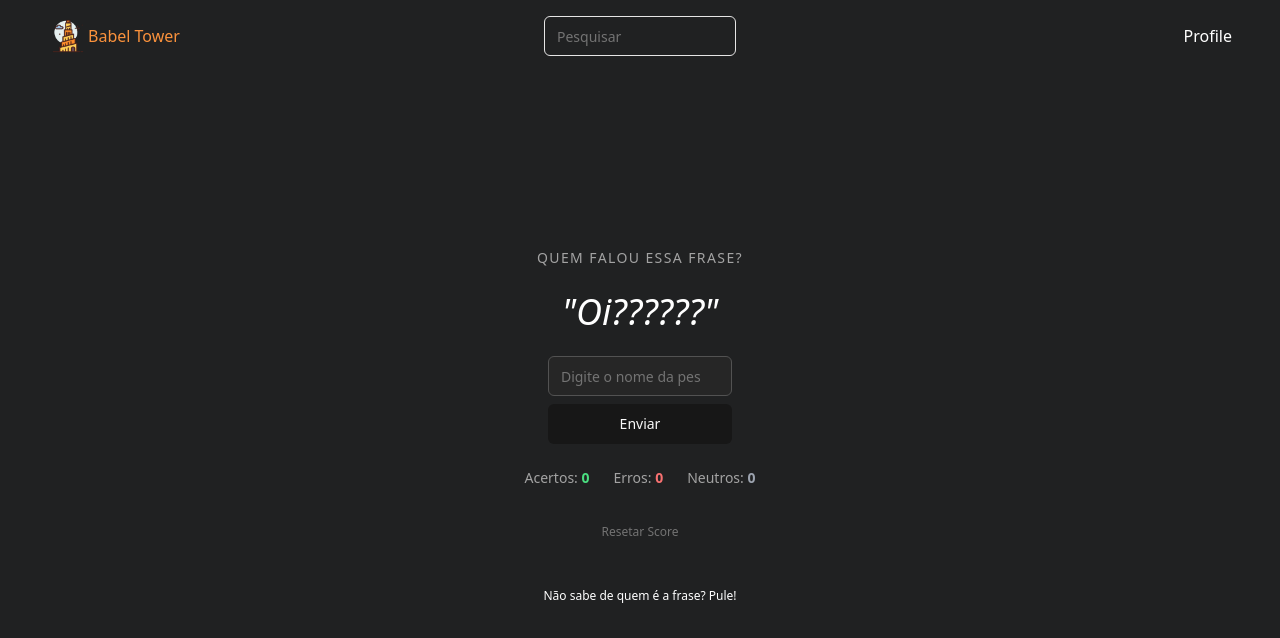
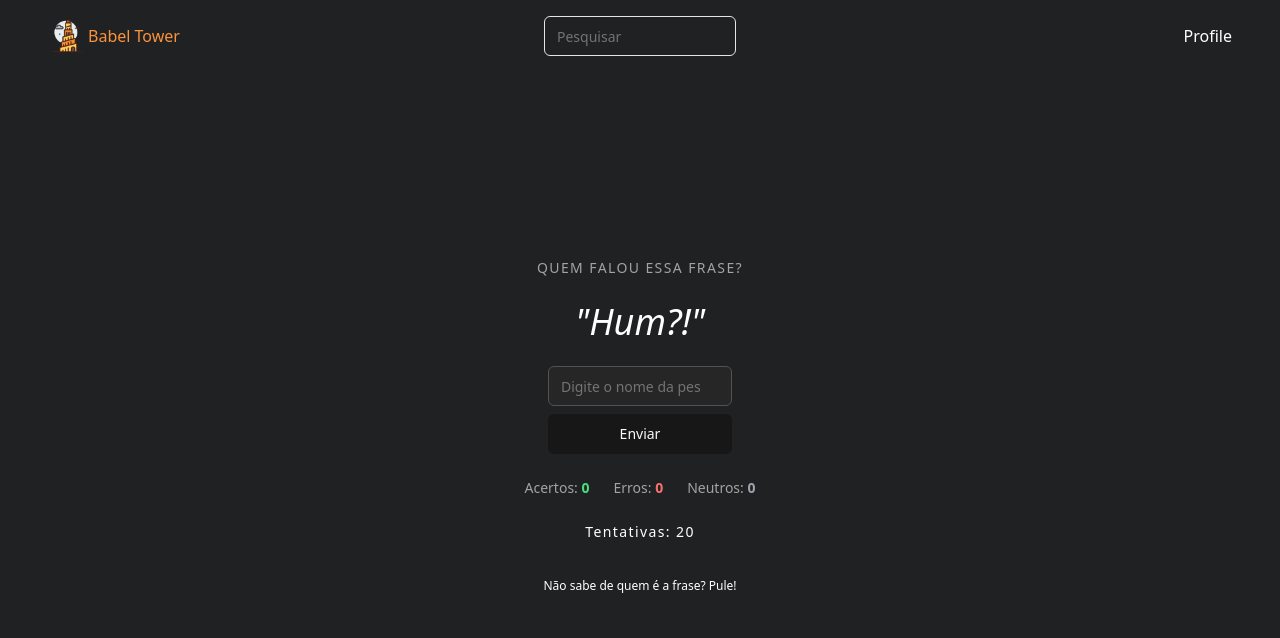
Before and after one commit to WendelSilvestre/babel-tower, a React (Vite) app in the folder interface/: page /phrase in a window 1280 px wide. Both pictures are taken after a click on the button "Iniciar Jogo". Shown: the top 638 px of the page. Built offline with nearby package versions, Linux system fonts and the light colour scheme.

Commit message:
Add shake and more phrases

```diff
--- a/interface/src/pages/phrase/phrase.jsx
+++ b/interface/src/pages/phrase/phrase.jsx
@@ -8,13 +8,16 @@ const phrases = [
     { "person": "Wendel", "phrase": "Vou comer seu olho!" },
     { "person": "Wendel", "phrase": "Basicamente" },
     { "person": "Wendel", "phrase": "Não fala isso não" },
-    { "person": "Wendel", "phrase": "Por quê você ta me perguntando isso?" },
+    { "person": "Wendel", "phrase": "Por que você ta me perguntando isso?" },
 
     { "person": "Ogata", "phrase": "Ojima, ojima!" },
 
     { "person": "Rebeca", "phrase": "Isso não é uma recomendação de investimento" },
 
-    { "person": "Karbonara", "phrase": "Você que é" },
+    { "person": "Nicolas", "phrase": "Muito fudido" },
+
+    { "person": "Caca", "phrase": "Você que é" },
+    { "person": "Caca", "phrase": "Não consegue né" },
 
     { "person": "Massaru", "phrase": "O cara de chapéu" },
     { "person": "Massaru", "phrase": "BigSad" },
@@ -39,7 +42,7 @@ const phrases = [
     { "person": "Massu", "phrase": "É o merda do Brunoeiji" },
     { "person": "Massu", "phrase": "É cíclico" },
 
-    { "person": "PH", "phrase": "É bom bom" },
+    { "person": "PH", "phrase": "É bombom" },
     { "person": "PH", "phrase": "Obrigado mike" },
 
     { "person": "Gelado", "phrase": "Pedala Pelado" },
@@ -52,6 +55,7 @@ const phrases = [
     { "person": "Cabral", "phrase": "17 é Bolsonaro" },
     { "person": "Cabral", "phrase": "Se tá duro dorme" },
     { "person": "Cabral", "phrase": "Sou fechado com a verdade" },
+    { "person": "Cabral", "phrase": "Eu  como 10 manga numa sentada" },
 
     { "person": "Delson", "phrase": "First try!" },
     { "person": "Delson", "phrase": "A chance é meio. Só que as vezes um meio é maior que o outro" },
@@ -79,10 +83,8 @@ const phrases = [
     { "person": "Gaia", "phrase": "Tá lá" },
     { "person": "Gaia", "phrase": "Padaria?!" },
     { "person": "Gaia", "phrase": "Se ta putinho?" },
+    { "person": "Gaia", "phrase": "Pair programming?" },
     { "person": "Gaia", "phrase": "Vocês também batem de mão fechada?" },
-    { "person": "Gaia", "phrase": "Pair programming?" },
-
-    { "person": "Savio", "phrase": "Mas ó, lava o pinto!" },
 ]
 
 const people = [...new Set(phrases.map(p => p.person))]
@@ -201,10 +203,13 @@ export function Phrase() {
     const [current, setCurrent] = useState(() => phrases[Math.floor(Math.random() * phrases.length)])
     const [input, setInput] = useState("");
     const [score, setScore] = useState(0);
+    const [tries, setTries] = useState(20);
     const [error, setError] = useState(0);
     const [neutral, setNeutral] = useState(0);
+    const [shake, setShake] = useState(false);
 
     function validateInput(input) {
+        setTries(tries - 1)
         if (input.trim().toLowerCase() === current.person.toLowerCase()) {
             setScore(score + 1);
             let next;
@@ -215,6 +220,8 @@ export function Phrase() {
             setInput("");
         } else {
             setError(error + 1);
+            triggerShake();
+            setInput("");
         }
     }
 
@@ -245,6 +252,14 @@ export function Phrase() {
         setNeutral(0)
     }
 
+    function triggerShake() {
+        setShake(true);
+
+        setTimeout(() => {
+            setShake(false);
+        }, 600);
+    }
+
     return (
         <>
             <RouteSelection />
@@ -253,7 +268,7 @@ export function Phrase() {
                 <p className="text-4xl italic text-center max-w-2xl px-4">"{current.phrase}"</p>
                 <div className="flex flex-col items-center gap-2">
                     <Input
-                        className="w-[23ch] bg-neutral-800 border-neutral-600 text-white placeholder:text-neutral-500 focus-visible:ring-neutral-400"
+                        className={shake ? "animate-shake border-red-500 w-[23ch]" : "w-[23ch] bg-neutral-800 border-neutral-600 text-white placeholder:text-neutral-500 focus-visible:ring-neutral-400"}
                         list="person"
                         value={input}
                         onChange={handleInputChange}
@@ -272,9 +287,7 @@ export function Phrase() {
                     <span>Erros: <span className="text-red-400 font-semibold">{error}</span></span>
                     <span>Neutros: <span className="text-gray-400 font-semibold">{neutral}</span></span>
                 </div>
-                <Button variant="ghost" className="text-neutral-500 hover:text-white text-xs" onClick={resetScore}>
-                    Resetar Score
-                </Button>
+                <p className="text-sm tracking-widest" >Tentativas: {tries}</p>
                 <Button variant="ghost" className="text-neutral-500 text-white hover:text-white text-xs" onClick={neutralScore}>
                     Não sabe de quem é a frase? Pule!
                 </Button>
--- a/interface/tailwind.config.cjs
+++ b/interface/tailwind.config.cjs
@@ -4,6 +4,16 @@ module.exports = {
   content: ['./index.html', './src/**/*.{js,jsx}'],
   theme: {
     extend: {
+      keyframes: {
+        shake: {
+          '0%, 100%': { transform: 'translateX(0)' },
+          '10%, 30%, 50%, 70%, 90%': { transform: 'translateX(-8px)' },
+          '20%, 40%, 60%, 80%': { transform: 'translateX(8px)' },
+        },
+      },
+      animation: {
+        shake: 'shake 0.6s ease-in-out',
+      },
       colors: {
         background: '#202122',
         foreground: 'hsl(var(--foreground))',
```
